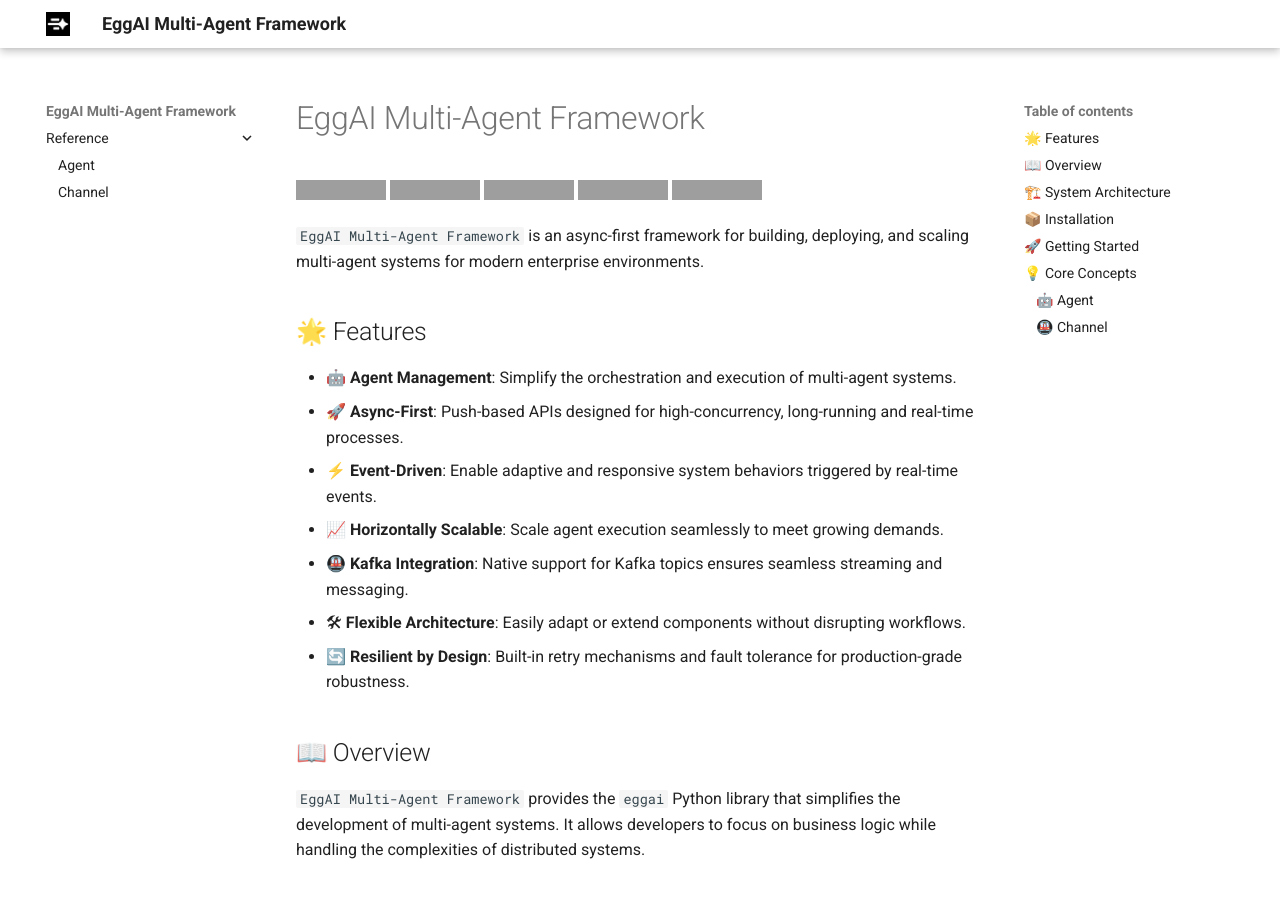
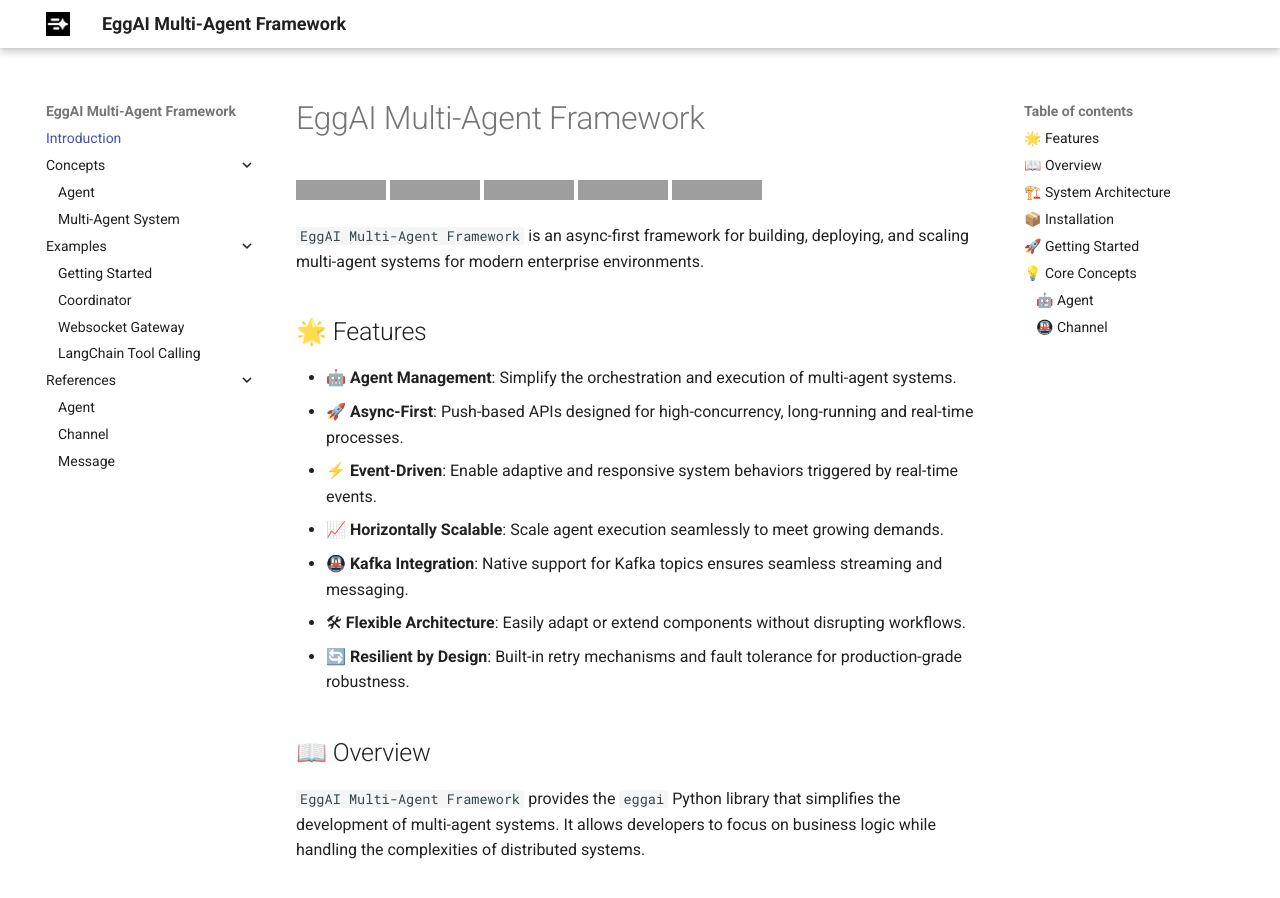
Before and after one commit to eggai-tech/EggAI, an MkDocs documentation site: the page built from docs/index.md, in a window 1280 px wide and 900 px high. Built offline with MkDocs 1.6.1 and Material for MkDocs 9.7.7, drawn with Linux system fonts in a browser that asks for light colours; grey boxes are pictures that could not be loaded.

Commit message:
chore: add docs

```diff
--- a/mkdocs.yml
+++ b/mkdocs.yml
@@ -11,9 +11,19 @@
     primary: white
 
 nav:
-  - Reference:
-    - "Agent": agent.md
-    - "Channel": channel.md
+  - "Introduction": index.md
+  - Concepts:
+    - "Agent": concepts/agent.md
+    - "Multi-Agent System": concepts/multi-agent-system.md
+  - Examples:
+    - "Getting Started": examples/00-getting-started.md
+    - "Coordinator": examples/01-coordinator.md
+    - "Websocket Gateway": examples/02-websocket-gateway.md
+    - "LangChain Tool Calling": examples/03-langchain-tool-calling.md
+  - References:
+    - "Agent": references/agent.md
+    - "Channel": references/channel.md
+    - "Message": references/message.md
 
 plugins:
 - include-markdown:
```
Also changed, not shown: docs/concepts/agent.md (added, +27 -0 lines), docs/concepts/multi-agent-system.md (added, +23 -0 lines), docs/examples/00-getting-started.md (added, +1 -0 lines), docs/examples/01-coordinator.md (added, +1 -0 lines), docs/examples/02-websocket-gateway.md (added, +1 -0 lines), docs/examples/03-langchain-tool-calling.md (added, +1 -0 lines), docs/references/message.md (added, +2 -0 lines), examples/00-getting-started/README.md (+2 -0 lines), examples/01-coordinator/README.md (+2 -0 lines), examples/02-websocket-gateway/README.md (+2 -0 lines), examples/03-langchain-tool-calling/README.md (+2 -0 lines), docs/references/agent.md (renamed from docs/agent.md), docs/references/channel.md (renamed from docs/channel.md), 1 other file.
